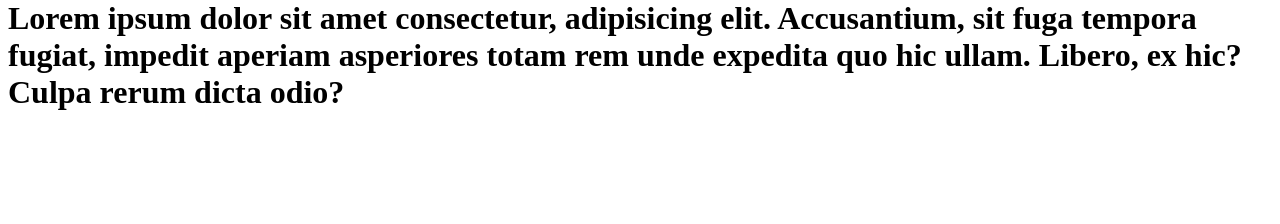
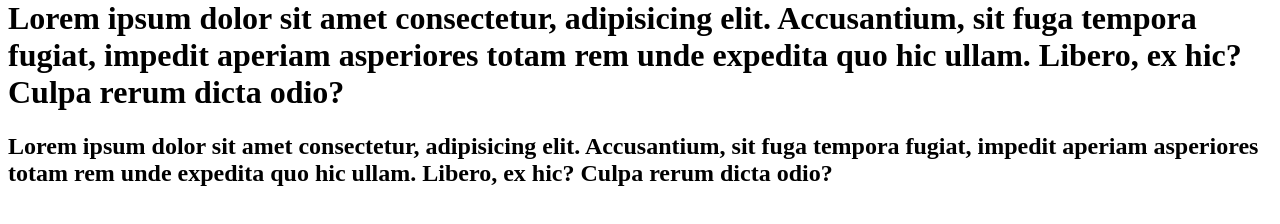
Before and after one commit to gokulsarma/naruto, a plain HTML site: page index.html in a window 1280 px wide. Shown: the part 294-518 px from the top of the page. Drawn offline with Linux system fonts and the light colour scheme.

Commit message:
Update index.html

```diff
--- a/index.html
+++ b/index.html
@@ -16,5 +16,10 @@
             Lorem ipsum dolor sit amet consectetur, adipisicing elit. Accusantium, sit fuga tempora fugiat, impedit aperiam asperiores totam rem unde expedita quo hic ullam. Libero, ex hic? Culpa rerum dicta odio?
         </h1>
     </div>
+    <div>
+        <h2>
+            Lorem ipsum dolor sit amet consectetur, adipisicing elit. Accusantium, sit fuga tempora fugiat, impedit aperiam asperiores totam rem unde expedita quo hic ullam. Libero, ex hic? Culpa rerum dicta odio?
+        </h2>
+    </div>
 </body>
 </html>
```
